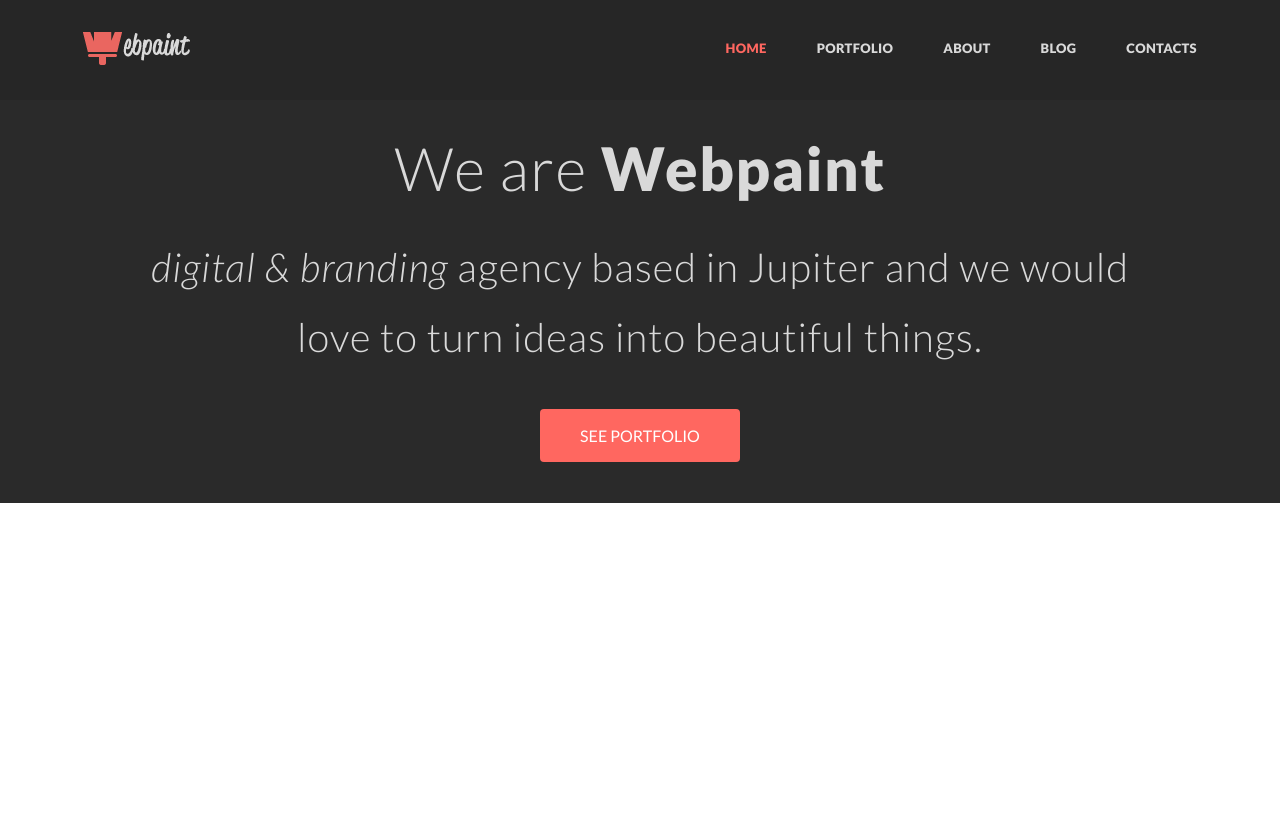
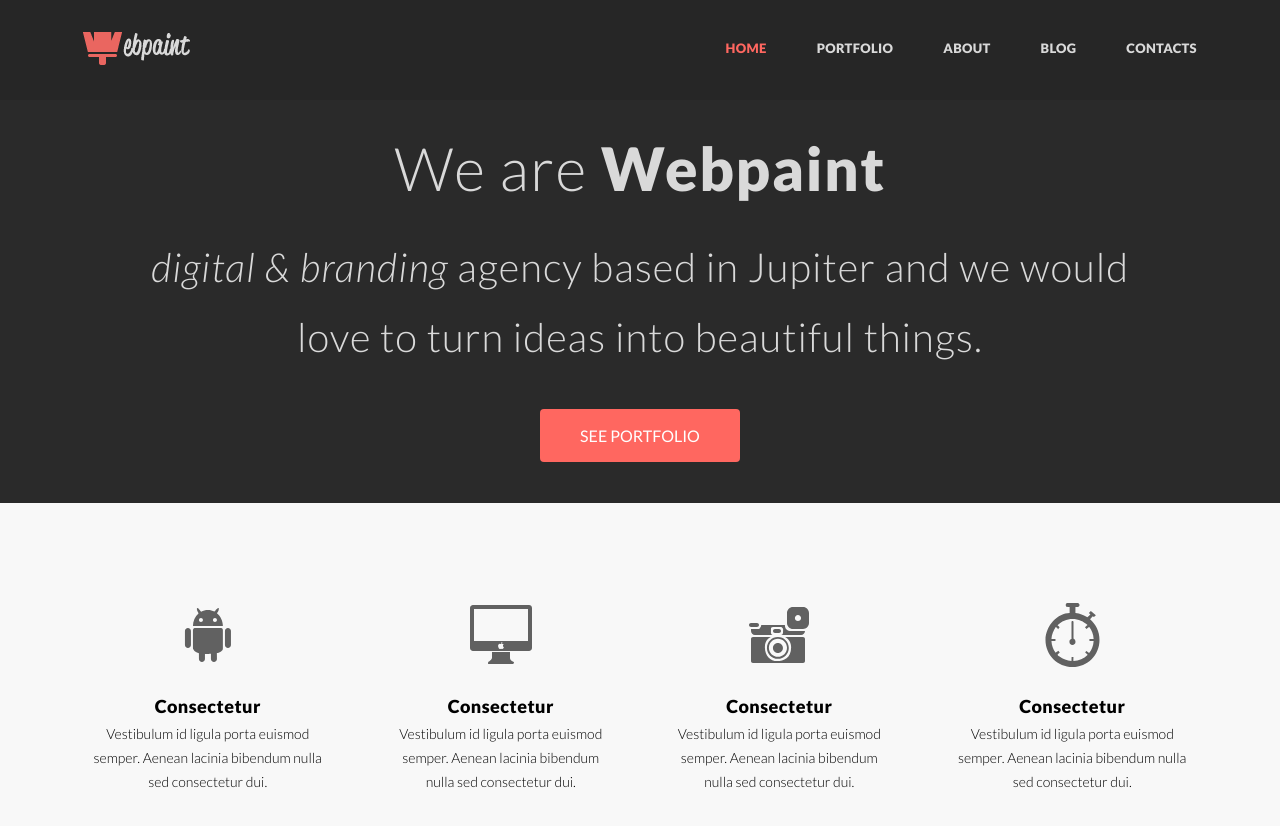
Before and after one commit to maks1mp/layout-types, a plain HTML site: page index.html in a window 1280 px wide. Before the commit the page ends 800 px from the top, so only its background shows below. Drawn offline with Linux system fonts and the light colour scheme.

Commit message:
float services

```diff
--- a/index.html
+++ b/index.html
@@ -48,7 +48,52 @@
         </p>
         <a href="#" class="bg-red">See Portfolio</a>
     </section>
-    <section></section>
+    <section class="services bg-gray clearfix">
+        <div class="container">
+            <ul>
+                <li>
+                    <div class="icon">
+                        <img src="./assets/icons/android.svg" alt="">
+                    </div>
+                    <h4>Consectetur</h4>
+                    <p>
+                        Vestibulum id ligula porta euismod semper. Aenean lacinia bibendum nulla sed consectetur
+                        dui.
+                    </p>
+                </li>
+                <li>
+                    <div class="icon">
+                        <img src="./assets/icons/monitor.svg" alt="">
+                    </div>
+                    <h4>Consectetur</h4>
+                    <p>
+                        Vestibulum id ligula porta euismod semper. Aenean lacinia bibendum nulla sed consectetur
+                        dui.
+                    </p>
+                </li>
+                <li>
+                    <div class="icon">
+                        <img src="./assets/icons/camera.svg" alt="">
+                    </div>
+                    <h4>Consectetur</h4>
+                    <p>
+                        Vestibulum id ligula porta euismod semper. Aenean lacinia bibendum nulla sed consectetur
+                        dui.
+                    </p>
+                </li>
+                <li>
+                    <div class="icon">
+                        <img src="./assets/icons/clock.svg" alt="">
+                    </div>
+                    <h4>Consectetur</h4>
+                    <p>
+                        Vestibulum id ligula porta euismod semper. Aenean lacinia bibendum nulla sed consectetur
+                        dui.
+                    </p>
+                </li>
+            </ul>
+        </div>
+    </section>
 
 </body>
 
--- a/styles/main.css
+++ b/styles/main.css
@@ -73,3 +73,53 @@
     text-decoration: none;
     text-transform: uppercase;
 }
+
+.services {
+    padding: 96px 0 90px;
+}
+
+.services ul {
+    list-style: none;
+}
+
+.services ul li {
+    float: left;
+    width: 25%;
+    text-align: center;
+}
+
+.services .icon {
+    height: 68px;
+    line-height: 68px;
+    margin-bottom: 28px;
+}
+
+.services .icon img {
+    display: inline-block;
+    vertical-align: middle;
+}
+
+.services h4 {
+    margin-bottom: 5px;
+    font-weight: 900;
+    font-size: 18px;
+    letter-spacing: 0.45px;
+}
+
+.services li {
+    padding: 0 29px;
+}
+
+.services li:first-child {
+    padding-left: 0;
+}
+
+.services li:last-child {
+    padding-right: 0;
+}
+
+.services p {
+    font-weight: 300;
+    font-size: 14px;
+    line-height: 1.71;
+}
```
